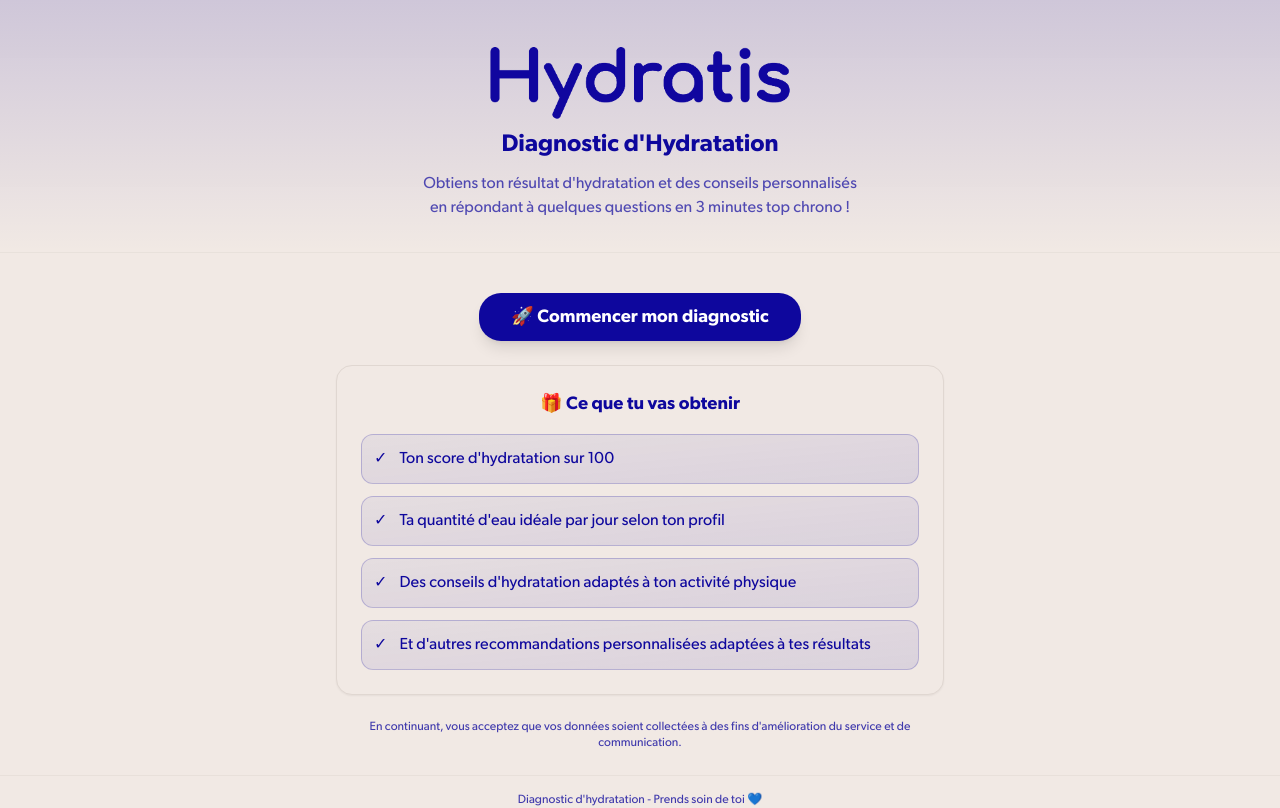
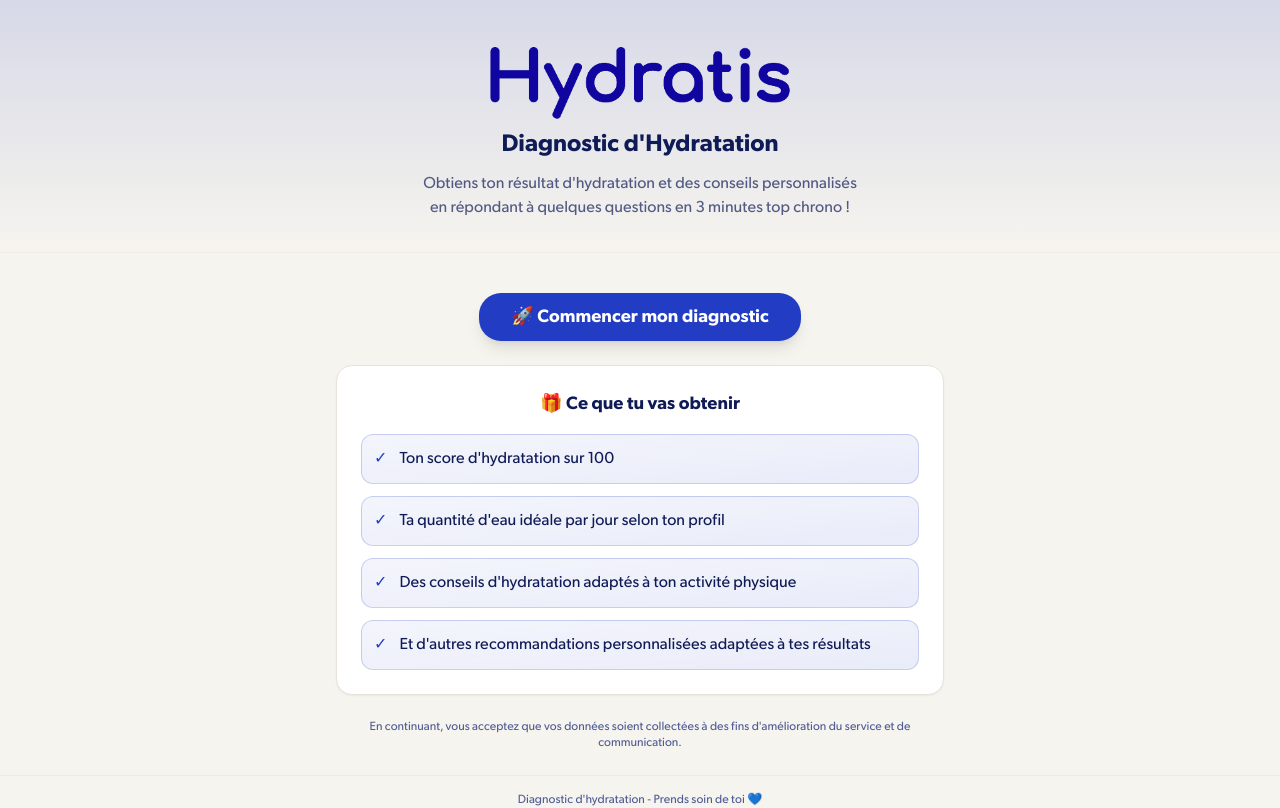
Before and after one commit to Hydratis-Hydratis/diagnostic-hydratation, a React (Vite) app: page / in a window 1280 px wide. Built offline with nearby package versions, Linux system fonts and the light colour scheme; the HTML template or start-up script is replaced by a standard one.

Commit message:
Reverted to commit 274dfe4f8b6659e4c88ad35ac3aa764b856108ab

```diff
--- a/src/index.css
+++ b/src/index.css
@@ -49,48 +49,42 @@ All colors MUST be HSL.
 
 @layer base {
   :root {
-    /* #F2EBE5 - Beige for backgrounds */
-    --background: 25 33% 92%;
-    /* #10069F - Blue for text */
-    --foreground: 243 92% 32%;
+    --background: 40 30% 95%;
+    --foreground: 230 70% 20%;
 
-    /* Beige for cards */
-    --card: 25 33% 92%;
-    --card-foreground: 243 92% 32%;
+    --card: 0 0% 100%;
+    --card-foreground: 230 70% 20%;
 
     --popover: 0 0% 100%;
-    --popover-foreground: 243 92% 32%;
+    --popover-foreground: 230 70% 20%;
 
-    /* #10069F - Blue as primary */
-    --primary: 243 92% 32%;
+    --primary: 230 70% 45%;
     --primary-foreground: 0 0% 100%;
 
-    /* #5EACA3 - Green/blue as secondary */
-    --secondary: 173 33% 52%;
-    --secondary-foreground: 0 0% 100%;
+    --secondary: 40 40% 90%;
+    --secondary-foreground: 230 70% 25%;
 
-    --muted: 25 20% 88%;
-    --muted-foreground: 243 50% 45%;
+    --muted: 40 25% 85%;
+    --muted-foreground: 230 30% 45%;
 
-    /* #5EACA3 - Green/blue as accent */
-    --accent: 173 33% 52%;
+    --accent: 230 70% 50%;
     --accent-foreground: 0 0% 100%;
 
     --destructive: 0 84.2% 60.2%;
     --destructive-foreground: 0 0% 100%;
 
-    --border: 25 20% 85%;
+    --border: 40 25% 88%;
     --input: 0 0% 100%;
-    --ring: 243 92% 32%;
+    --ring: 230 70% 45%;
 
     --radius: 1.5rem;
 
     --chat-bot: 0 0% 100%;
-    --chat-user: 243 92% 32%;
-    --chat-timestamp: 243 50% 50%;
+    --chat-user: 230 70% 45%;
+    --chat-timestamp: 230 30% 50%;
 
-    --chart-1: 243 92% 32%;
-    --chart-2: 173 33% 52%;
+    --chart-1: 221 83% 53%;
+    --chart-2: 30 80% 55%;
     --chart-3: 197 37% 24%;
     --chart-4: 43 74% 66%;
     --chart-5: 27 87% 67%;
```
